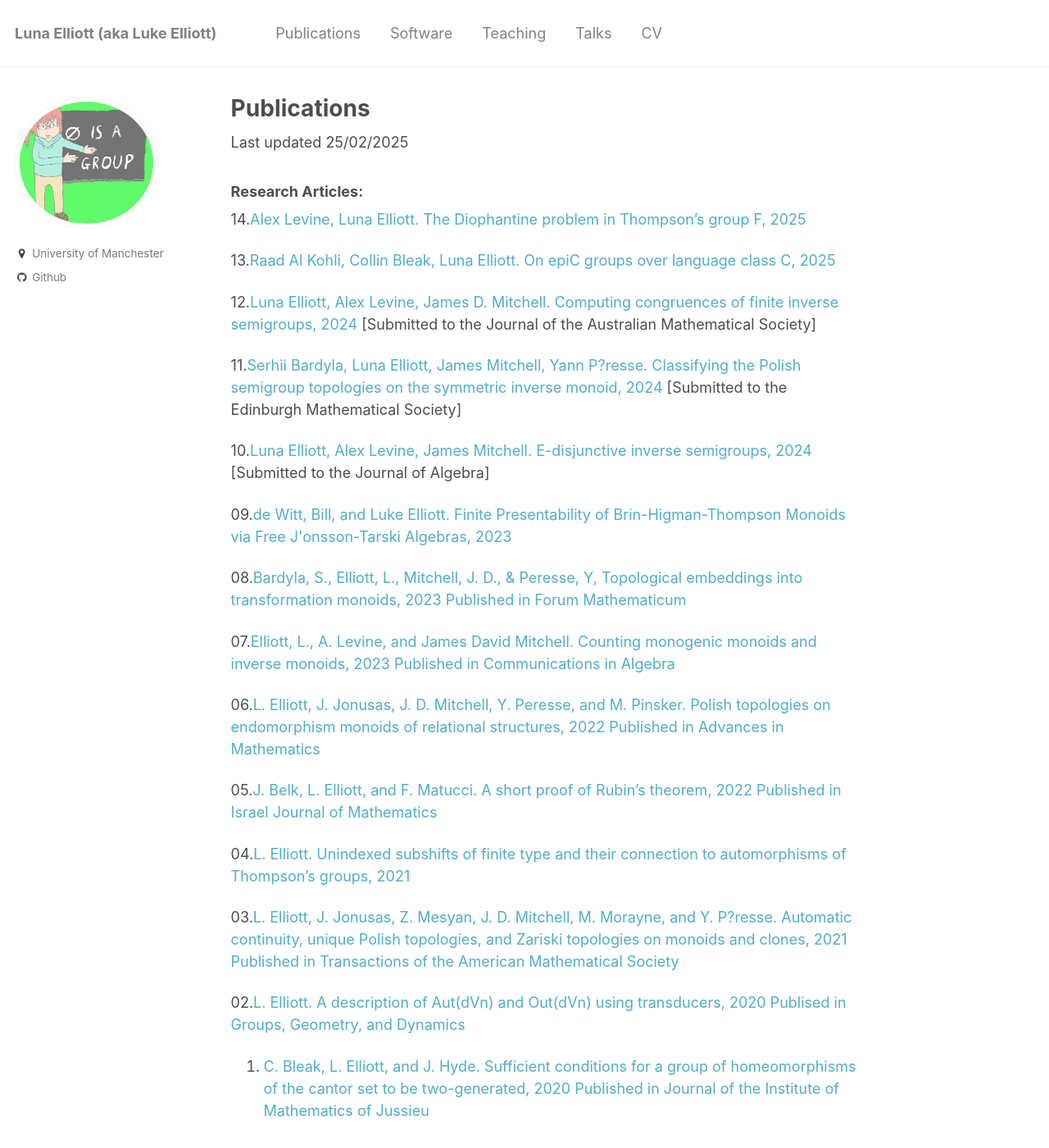
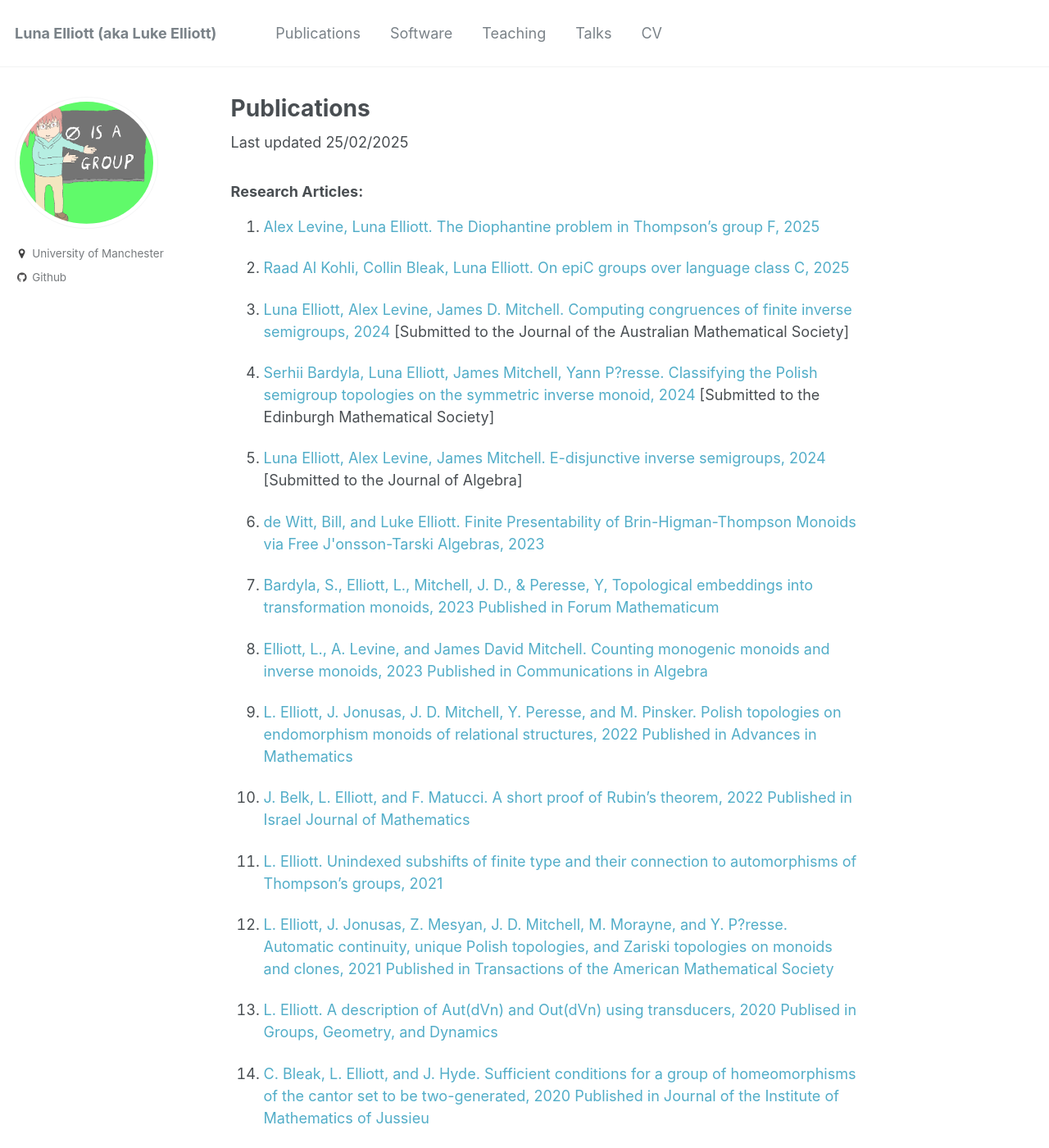
Before and after one commit to le27/L-Elliott, a Jekyll site: the page built from _pages/publications.md, in a window 1280 px wide and 1400 px high. Shown: the whole window at 82% size. Built offline with Jekyll 4.4.1, drawn with Linux system fonts in a browser that asks for light colours.

Commit message:
Update publications.md

```diff
--- a/_pages/publications.md
+++ b/_pages/publications.md
@@ -8,44 +8,43 @@ Last updated 25/02/2025
 
 ### Research Articles:
 
-14.[Alex Levine, Luna Elliott. The Diophantine problem in Thompson's group F, 2025](https://arxiv.org/abs/2502.14970)
+1. [Alex Levine, Luna Elliott. The Diophantine problem in Thompson's group F, 2025](https://arxiv.org/abs/2502.14970)
 
-13.[Raad Al Kohli, Collin Bleak, Luna Elliott. On epiC groups over language class C, 2025](https://arxiv.org/abs/2501.10259)
+13. [Raad Al Kohli, Collin Bleak, Luna Elliott. On epiC groups over language class C, 2025](https://arxiv.org/abs/2501.10259)
 
-12.[Luna Elliott, Alex Levine, James D. Mitchell. Computing congruences of finite inverse semigroups, 2024](https://arxiv.org/abs/2406.09281)
+12. [Luna Elliott, Alex Levine, James D. Mitchell. Computing congruences of finite inverse semigroups, 2024](https://arxiv.org/abs/2406.09281)
 [Submitted to the Journal of the Australian Mathematical Society]
 
-11.[Serhii Bardyla, Luna Elliott, James Mitchell, Yann P?resse. Classifying the Polish semigroup topologies on the symmetric inverse monoid, 2024](https://arxiv.org/abs/2405.20134)
+11. [Serhii Bardyla, Luna Elliott, James Mitchell, Yann P?resse. Classifying the Polish semigroup topologies on the symmetric inverse monoid, 2024](https://arxiv.org/abs/2405.20134)
 [Submitted to the Edinburgh Mathematical Society]
 
-10.[Luna Elliott, Alex Levine, James Mitchell. E-disjunctive inverse semigroups, 2024](https://arxiv.org/abs/2405.19825)
+10. [Luna Elliott, Alex Levine, James Mitchell. E-disjunctive inverse semigroups, 2024](https://arxiv.org/abs/2405.19825)
 [Submitted to the Journal of Algebra]
 
-09.[de Witt, Bill, and Luke Elliott. Finite Presentability of Brin-Higman-Thompson Monoids via Free J\'onsson-Tarski Algebras, 2023](https://arxiv.org/abs/2303.16044)
+9. [de Witt, Bill, and Luke Elliott. Finite Presentability of Brin-Higman-Thompson Monoids via Free J\'onsson-Tarski Algebras, 2023](https://arxiv.org/abs/2303.16044)
 
-08.[Bardyla, S., Elliott, L., Mitchell, J. D., & Peresse, Y, Topological embeddings into transformation monoids, 2023](https://arxiv.org/abs/2302.08988)
+8. [Bardyla, S., Elliott, L., Mitchell, J. D., & Peresse, Y, Topological embeddings into transformation monoids, 2023](https://arxiv.org/abs/2302.08988)
 [Published in Forum Mathematicum](https://www.degruyter.com/document/doi/10.1515/forum-2023-0230/pdf)
 
-07.[Elliott, L., A. Levine, and James David Mitchell. Counting monogenic monoids and inverse monoids, 2023](https://arxiv.org/abs/2303.12387)
+7. [Elliott, L., A. Levine, and James David Mitchell. Counting monogenic monoids and inverse monoids, 2023](https://arxiv.org/abs/2303.12387)
 [Published in Communications in Algebra](https://www.tandfonline.com/doi/full/10.1080/00927872.2023.2214821#abstract)
 
-06.[L. Elliott, J. Jonusas, J. D. Mitchell, Y. Peresse, and M. Pinsker. Polish topologies on endomorphism monoids of relational structures, 2022](https://arxiv.org/abs/2203.11577)
+6. [L. Elliott, J. Jonusas, J. D. Mitchell, Y. Peresse, and M. Pinsker. Polish topologies on endomorphism monoids of relational structures, 2022](https://arxiv.org/abs/2203.11577)
 [Published in Advances in Mathematics](https://www.sciencedirect.com/science/article/abs/pii/S0001870823003572)
 
-05.[J. Belk, L. Elliott, and F. Matucci. A short proof of Rubin's theorem, 2022](https://arxiv.org/abs/2203.05930)
+5. [J. Belk, L. Elliott, and F. Matucci. A short proof of Rubin's theorem, 2022](https://arxiv.org/abs/2203.05930)
 [Published in Israel Journal of Mathematics](https://link.springer.com/article/10.1007/s11856-024-2700-3#:~:text=Abstract,up%20to%20G%2Dequivariant%20homeomorphism)
 
-04.[L. Elliott. Unindexed subshifts of finite type and their connection to automorphisms of Thompson's groups, 2021](https://arxiv.org/abs/2112.13359)
+4. [L. Elliott. Unindexed subshifts of finite type and their connection to automorphisms of Thompson's groups, 2021](https://arxiv.org/abs/2112.13359)
 
-03.[L. Elliott, J. Jonusas, Z. Mesyan, J. D. Mitchell, M. Morayne, and Y. P?resse. Automatic continuity, unique Polish topologies, and Zariski topologies on monoids and clones, 2021](https://arxiv.org/abs/1912.07029)
+3. [L. Elliott, J. Jonusas, Z. Mesyan, J. D. Mitchell, M. Morayne, and Y. P?resse. Automatic continuity, unique Polish topologies, and Zariski topologies on monoids and clones, 2021](https://arxiv.org/abs/1912.07029)
 [Published in Transactions of the American Mathematical Society](https://www.ams.org/journals/tran/2023-376-11/S0002-9947-2023-08987-5/home.html)
 
-02.[L. Elliott. A description of Aut(dVn) and Out(dVn) using transducers, 2020](https://arxiv.org/abs/2009.05450)
+2. [L. Elliott. A description of Aut(dVn) and Out(dVn) using transducers, 2020](https://arxiv.org/abs/2009.05450)
 [Publised in Groups, Geometry, and Dynamics](https://ems.press/content/serial-article-files/30191)
 
-01. [C. Bleak, L. Elliott, and J. Hyde. Sufficient conditions for a group of homeomorphisms of the cantor set to be two-generated, 2020](https://arxiv.org/abs/2008.04791)
+1. [C. Bleak, L. Elliott, and J. Hyde. Sufficient conditions for a group of homeomorphisms of the cantor set to be two-generated, 2020](https://arxiv.org/abs/2008.04791)
 [Published in Journal of the Institute of Mathematics of Jussieu](https://www.cambridge.org/core/journals/journal-of-the-institute-of-mathematics-of-jussieu/article/sufficient-conditions-for-a-group-of-homeomorphisms-of-the-cantor-set-to-be-twogenerated/FB64BF6FC27C0E053C21D6A2D954104F)
-{% include base_path %}
 
 
 ### Master's Thesis
```
